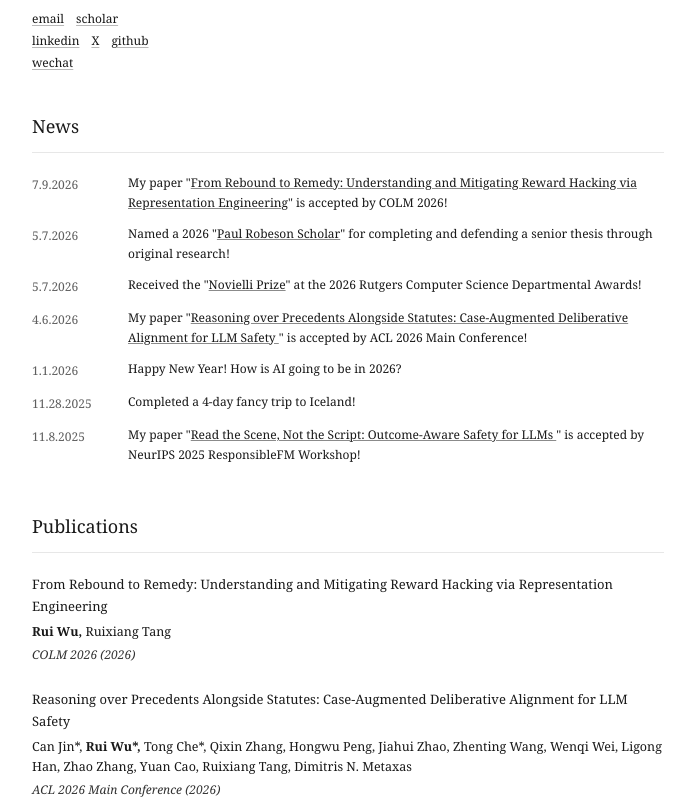
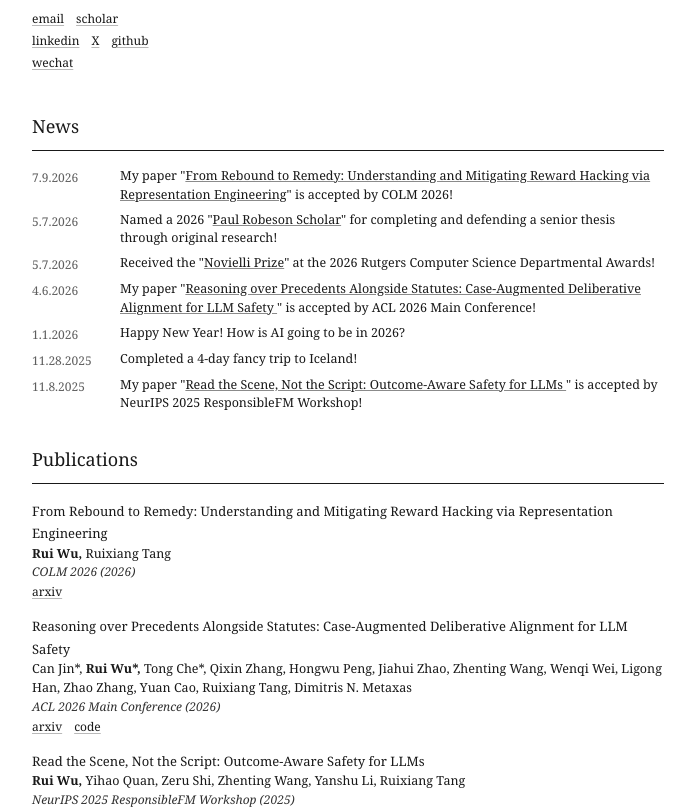
Before and after one commit to RuiWu1123/RuiWu1123.github.io, a React (Vite) app: page /#/ in a window 1280 px wide. Shown: the part 309-1118 px from the top of the page, without its empty margins (292-987 px from the left). Built offline with nearby package versions, Linux system fonts and the light colour scheme; a web font is replaced by a local one.

Commit message:
Match the section rule to the reference, tighten news and publications, bring back an arxiv link

```diff
--- a/pages/Alignment.tsx
+++ b/pages/Alignment.tsx
@@ -44,7 +44,7 @@ const Alignment: React.FC = () => {
           </figcaption>
         </figure>
 
-        <div className="mb-5 border-b border-anthropic-text/10 pb-3">
+        <div className="mb-4 border-b-[1.5px] border-anthropic-text pb-2.5">
           <h2 className="text-lg font-serif text-anthropic-text">Field News</h2>
         </div>
 
@@ -59,7 +59,7 @@ const Alignment: React.FC = () => {
             }}
           />
 
-          <div className="space-y-7">
+          <div className="space-y-5">
             {ALIGNMENT_NEWS.map((item, index) => (
               <div key={index} className="relative pl-8">
                 <span
@@ -71,11 +71,11 @@ const Alignment: React.FC = () => {
 
                 <div className="text-anthropic-gray/70 text-[12px] mb-1">{item.date}</div>
 
-                <h3 className="text-[14px] md:text-base font-serif text-anthropic-text mb-1.5 leading-snug">
+                <h3 className="text-[14px] md:text-base font-serif text-anthropic-text mb-1 leading-[1.45]">
                   {item.title}
                 </h3>
 
-                <p className="text-[12.5px] text-anthropic-gray leading-relaxed mb-1.5 max-w-measure-lg">
+                <p className="text-[12.5px] text-anthropic-gray leading-[1.5] mb-1 max-w-measure-lg">
                   {item.summary}
                 </p>
 
--- a/pages/Blog.tsx
+++ b/pages/Blog.tsx
@@ -460,7 +460,7 @@ const Blog: React.FC = () => {
              Thoughts on research, LLMs, and small pieces of life I want to share.
             </p>
 
-            <div className="border-t border-anthropic-text/10">
+            <div className="border-t-[1.5px] border-anthropic-text">
               {BLOG_POSTS.length > 0 ? (
                 <div className="divide-y divide-anthropic-text/10">
                   {BLOG_POSTS.map((post) => (
--- a/pages/Home.tsx
+++ b/pages/Home.tsx
@@ -5,6 +5,8 @@ import { NEWS_ITEMS, SOCIAL_LINKS, PUBLICATIONS } from '../constants';
 
 const contactClass =
   'underline underline-offset-2 decoration-anthropic-text/30 hover:text-anthropic-text hover:decoration-anthropic-text transition-colors';
+const pubLinkClass =
+  'text-anthropic-gray underline underline-offset-2 decoration-anthropic-text/30 hover:text-anthropic-text hover:decoration-anthropic-text transition-colors';
 const inlineLinkClass =
   'underline underline-offset-2 decoration-anthropic-text/35 hover:decoration-anthropic-text transition-colors';
 
@@ -114,19 +116,19 @@ const Home: React.FC = () => {
       </section>
 
        {/* News Section */}
-      <section className="mb-12">
-        <div className="mb-5 border-b border-anthropic-text/10 pb-3">
+      <section className="mb-8">
+        <div className="mb-4 border-b-[1.5px] border-anthropic-text pb-2.5">
           <h2 className="text-lg font-serif text-anthropic-text">News</h2>
         </div>
 
         <div>
-          <div className="space-y-3">
+          <div className="space-y-1.5">
             {NEWS_ITEMS.map((news, index) => (
-              <div key={index} className="flex gap-5 group">
-                <span className="text-anthropic-gray/70 text-[12px] whitespace-nowrap pt-[3px] w-[4.75rem] flex-shrink-0">
+              <div key={index} className="flex gap-4 group">
+                <span className="text-anthropic-gray/70 text-[12px] whitespace-nowrap pt-[2px] w-[4.5rem] flex-shrink-0">
                   {news.date}
                 </span>
-                <p className="text-anthropic-gray text-[12px] leading-relaxed group-hover:text-anthropic-text transition-colors">
+                <p className="text-anthropic-gray text-[12.5px] leading-[1.5] group-hover:text-anthropic-text transition-colors">
                   {renderNewsContent(news.content, news.link)}
                 </p>
               </div>
@@ -137,14 +139,14 @@ const Home: React.FC = () => {
 
       {/* Publications */}
       <section>
-        <div className="mb-5 border-b border-anthropic-text/10 pb-3">
+        <div className="mb-4 border-b-[1.5px] border-anthropic-text pb-2.5">
           <h2 className="text-lg font-serif text-anthropic-text">Publications</h2>
         </div>
 
-        <div className="space-y-6">
+        <div className="space-y-3.5">
           {PUBLICATIONS.map((pub) => (
             <div key={pub.id} className="group">
-              <h3 className="text-[14px] md:text-base font-serif text-anthropic-text mb-1 leading-snug">
+              <h3 className="text-[14px] md:text-base font-serif text-anthropic-text leading-[1.45]">
                 {pub.link ? (
                   <a href={pub.link} target="_blank" rel="noreferrer" className="hover:underline underline-offset-4 decoration-anthropic-text/30">
                     {pub.title}
@@ -154,7 +156,7 @@ const Home: React.FC = () => {
                 )}
               </h3>
 
-              <p className="text-anthropic-gray text-[12.5px] mb-1 leading-relaxed">
+              <p className="text-anthropic-gray text-[12.5px] leading-[1.5]">
                 {pub.authors.map((author, idx) => (
                   <span key={idx} className={author.includes("Rui Wu") ? "font-bold text-anthropic-text" : ""}>
                     {author}{idx < pub.authors.length - 1 ? ", " : ""}
@@ -162,20 +164,22 @@ const Home: React.FC = () => {
                 ))}
               </p>
 
-              <div className="text-[12px] text-anthropic-gray/90 italic mb-1.5">
+              <div className="text-[12px] text-anthropic-gray/90 italic leading-[1.5]">
                 {pub.venue} ({pub.year})
               </div>
 
-              {pub.github && (
-                <a
-                  href={pub.github}
-                  target="_blank"
-                  rel="noreferrer"
-                  className="text-[12px] text-anthropic-gray underline underline-offset-2 decoration-anthropic-text/30 hover:text-anthropic-text hover:decoration-anthropic-text transition-colors"
-                >
-                  code
-                </a>
-              )}
+              <div className="flex gap-3 text-[12px] mt-0.5">
+                {pub.link && (
+                  <a href={pub.link} target="_blank" rel="noreferrer" className={pubLinkClass}>
+                    arxiv
+                  </a>
+                )}
+                {pub.github && (
+                  <a href={pub.github} target="_blank" rel="noreferrer" className={pubLinkClass}>
+                    code
+                  </a>
+                )}
+              </div>
             </div>
           ))}
         </div>
```
